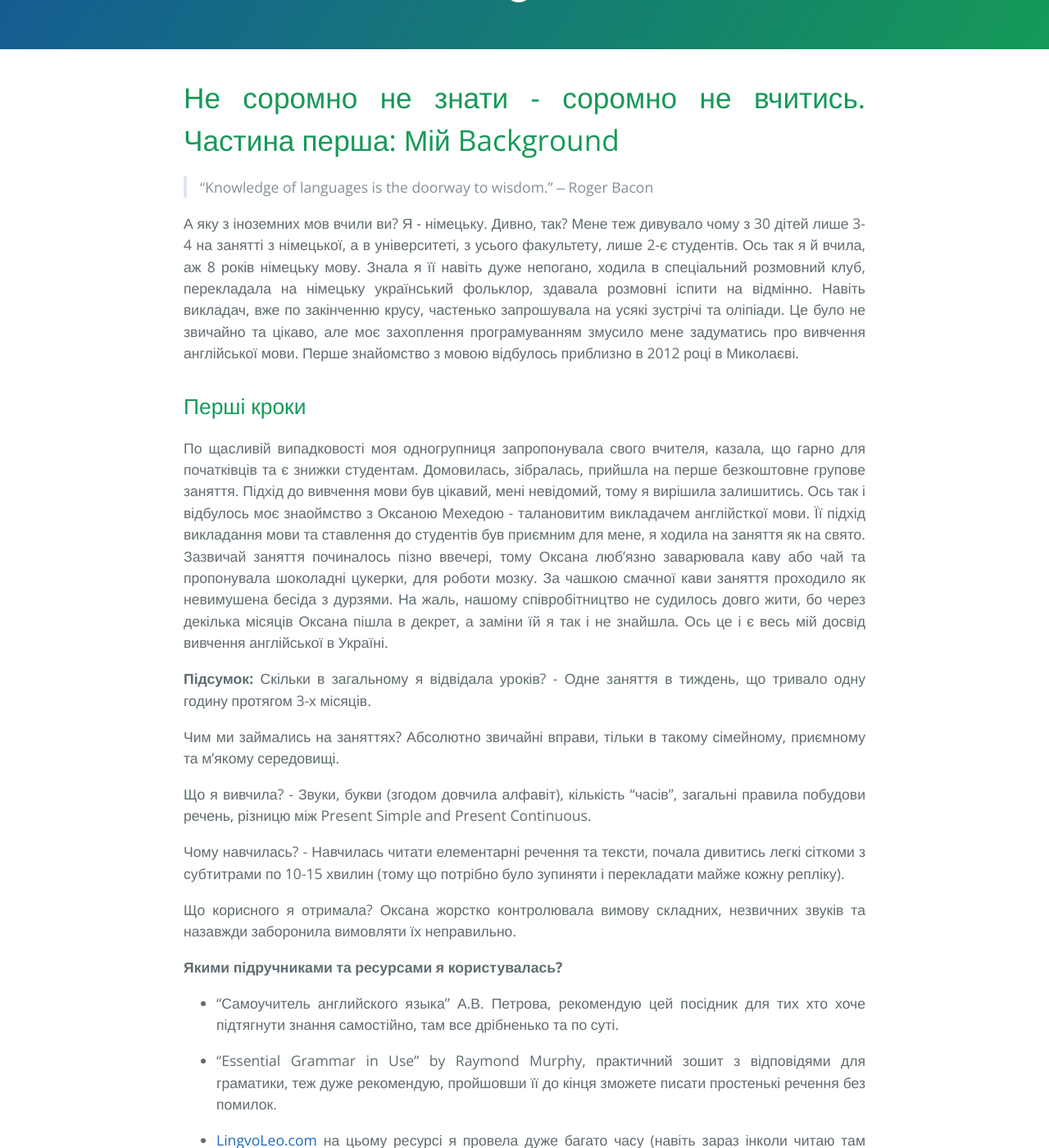
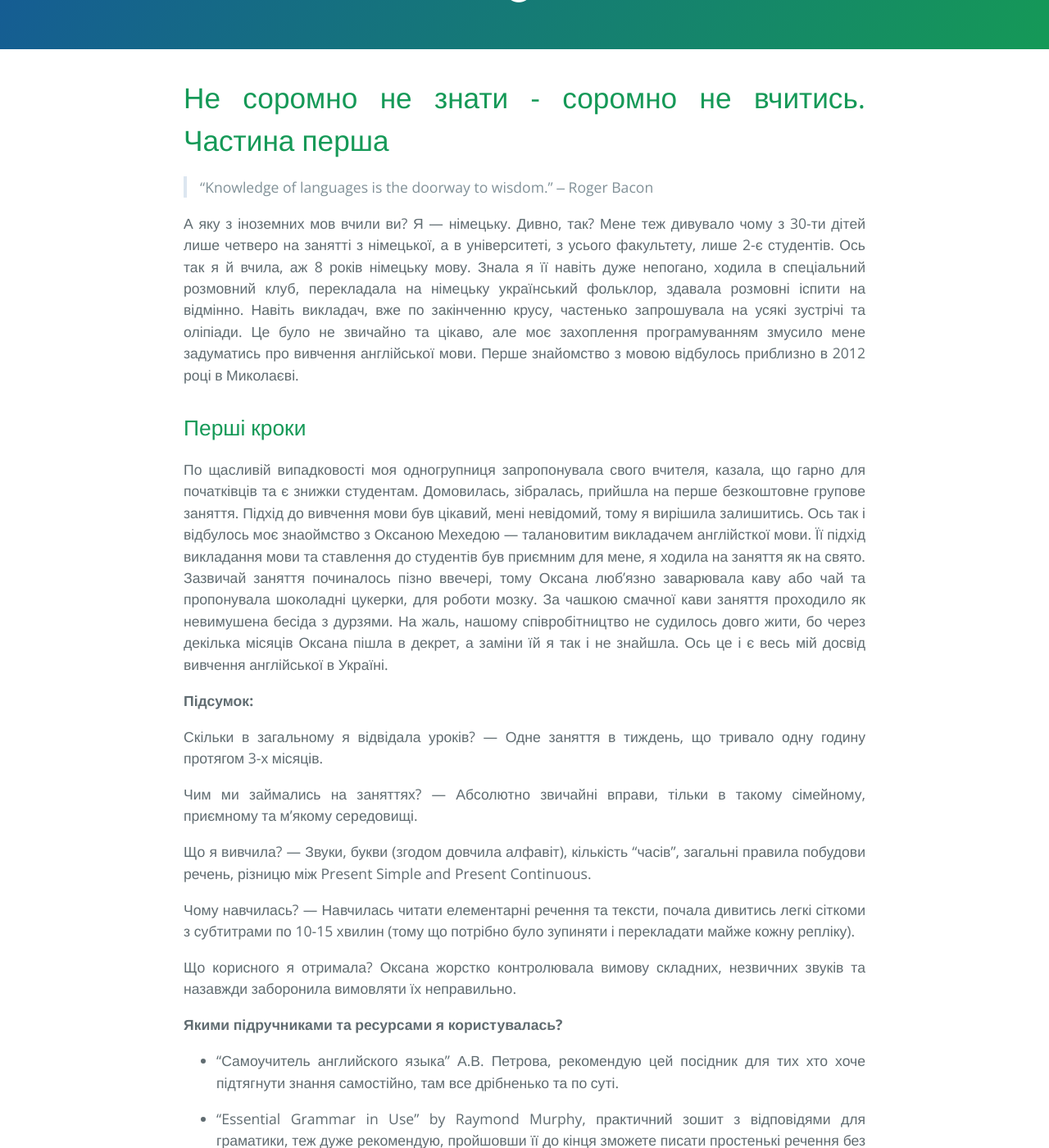
Before and after one commit to LizMars/LizMars.github.io, a Jekyll site: the page built from _posts/2015-10-5-languages.md, in a window 1280 px wide and 1400 px high, scrolled down 223 px. Shown: the whole window at 82% size. Built offline with Jekyll 4.4.1, drawn with Linux system fonts in a browser that asks for light colours; nearby versions of some CDN libraries; some of the changed text lies outside the part shown.

Commit message:
new post

```diff
--- a/_posts/2015-10-5-languages.md
+++ b/_posts/2015-10-5-languages.md
@@ -1,5 +1,5 @@
 ---
-title:  "Не соромно не знати - соромно не вчитись. Частина перша: Мій Background"
+title:  "Не соромно не знати - соромно не вчитись. Частина перша"
 date:   2015-10-05 00:00:00
 tags:
   - blog
@@ -8,19 +8,20 @@ tags:
 > “Knowledge of languages is the doorway to wisdom.”
  ‒ Roger Bacon
 
-А яку з іноземних мов вчили ви? Я - німецьку. Дивно, так? Мене теж дивувало чому з 30 дітей лише 3-4 на занятті з німецької, а в університеті, з усього факультету, лише 2-є студентів. Ось так я й вчила, аж 8 років німецьку мову. Знала я її навіть дуже непогано, ходила в спеціальний розмовний клуб, перекладала на німецьку український фольклор, здавала розмовні іспити на відмінно. Навіть викладач, вже по закінченню крусу, частенько запрошувала на усякі зустрічі та оліпіади. Це було не звичайно та цікаво, але моє захоплення програмуванням змусило мене задуматись про вивчення англійської мови. Перше знайомство з мовою відбулось приблизно в 2012 році в Миколаєві.
+А яку з іноземних мов вчили ви? Я --- німецьку. Дивно, так? Мене теж дивувало чому з 30-ти дітей лише четверо на занятті з німецької, а в університеті, з усього факультету, лише 2-є студентів. Ось так я й вчила, аж 8 років німецьку мову. Знала я її навіть дуже непогано, ходила в спеціальний розмовний клуб, перекладала на німецьку український фольклор, здавала розмовні іспити на відмінно. Навіть викладач, вже по закінченню крусу, частенько запрошувала на усякі зустрічі та оліпіади. Це було не звичайно та цікаво, але моє захоплення програмуванням змусило мене задуматись про вивчення англійської мови. Перше знайомство з мовою відбулось приблизно в 2012 році в Миколаєві.
 
 ##Перші кроки
-По щасливій випадковості моя одногрупниця запропонувала свого вчителя, казала, що гарно для початківців та є знижки студентам. Домовилась, зібралась, прийшла на перше безкоштовне групове заняття. Підхід до вивчення мови був цікавий, мені невідомий, тому я вирішила залишитись. Ось так і відбулось моє знаоймство з Оксаною Мехедою - талановитим викладачем англійсткої мови. Її підхід викладання мови та ставлення до студентів був приємним для мене, я ходила на заняття як на свято. Зазвичай заняття починалось пізно ввечері, тому Оксана люб'язно заварювала каву або чай та пропонувала шоколадні цукерки, для роботи мозку. За чашкою смачної кави заняття проходило як невимушена бесіда з дурзями. На жаль, нашому співробітництво не судилось довго жити, бо через декілька місяців Оксана пішла в декрет, а заміни їй я так і не знайшла. Ось це і є весь мій досвід вивчення англійської в Україні.
+По щасливій випадковості моя одногрупниця запропонувала свого вчителя, казала, що гарно для початківців та є знижки студентам. Домовилась, зібралась, прийшла на перше безкоштовне групове заняття. Підхід до вивчення мови був цікавий, мені невідомий, тому я вирішила залишитись. Ось так і відбулось моє знаоймство з Оксаною Мехедою --- талановитим викладачем англійсткої мови. Її підхід викладання мови та ставлення до студентів був приємним для мене, я ходила на заняття як на свято. Зазвичай заняття починалось пізно ввечері, тому Оксана люб'язно заварювала каву або чай та пропонувала шоколадні цукерки, для роботи мозку. За чашкою смачної кави заняття проходило як невимушена бесіда з дурзями. На жаль, нашому співробітництво не судилось довго жити, бо через декілька місяців Оксана пішла в декрет, а заміни їй я так і не знайшла. Ось це і є весь мій досвід вивчення англійської в Україні.
 
 **Підсумок:**
-Скільки в загальному я відвідала уроків?  - Одне заняття в тиждень, що тривало одну годину протягом 3-х місяців.
 
-Чим ми займались на заняттях? Абсолютно звичайні вправи, тільки в такому сімейному, приємному та м'якому середовищі.
+Скільки в загальному я відвідала уроків?  --- Одне заняття в тиждень, що тривало одну годину протягом 3-х місяців.
 
-Що я вивчила? - Звуки, букви (згодом довчила алфавіт), кількість "часів", загальні правила побудови речень, різницю між Present Simple and Present Continuous.
+Чим ми займались на заняттях? --- Абсолютно звичайні вправи, тільки в такому сімейному, приємному та м'якому середовищі.
 
-Чому навчилась? - Навчилась читати елементарні речення та тексти, почала дивитись легкі сіткоми з субтитрами по 10-15 хвилин (тому що потрібно було зупиняти і перекладати майже кожну репліку).
+Що я вивчила? --- Звуки, букви (згодом довчила алфавіт), кількість "часів", загальні правила побудови речень, різницю між Present Simple and Present Continuous.
+
+Чому навчилась? --- Навчилась читати елементарні речення та тексти, почала дивитись легкі сіткоми з субтитрами по 10-15 хвилин (тому що потрібно було зупиняти і перекладати майже кожну репліку).
 
 Що корисного я отримала? Оксана жорстко контролювала вимову складних, незвичних звуків та назавжди заборонила вимовляти їх неправильно.
 
```
Also changed, not shown: other parts of _posts/2015-10-5-languages.md (+2 -2 lines), _posts/2015-10-04-hello-world.md (+3 -8 lines), _posts/2015-10-12-languages2.md (added, +80 -0 lines), about.md (+3 -1 lines), images/esl1.jpg (added), images/esl2.jpg (added), images/esl3.jpg (added), images/highway.jpg (added), 1 other file.
